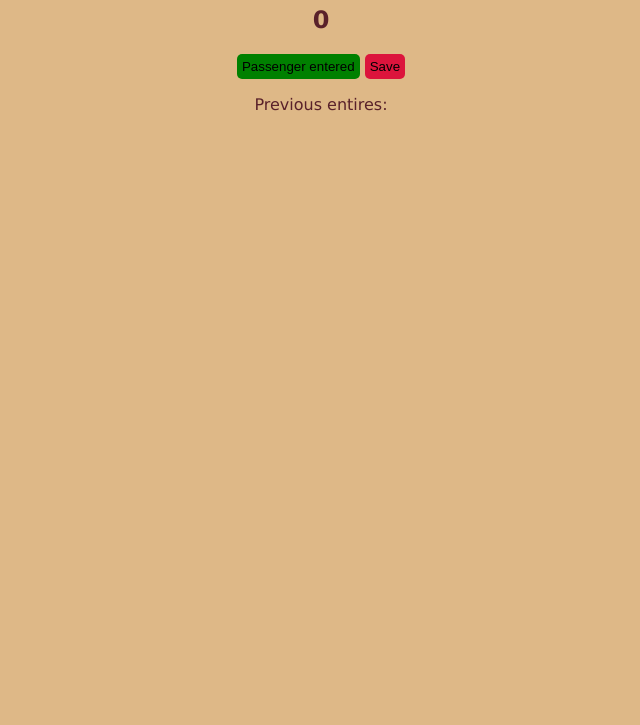
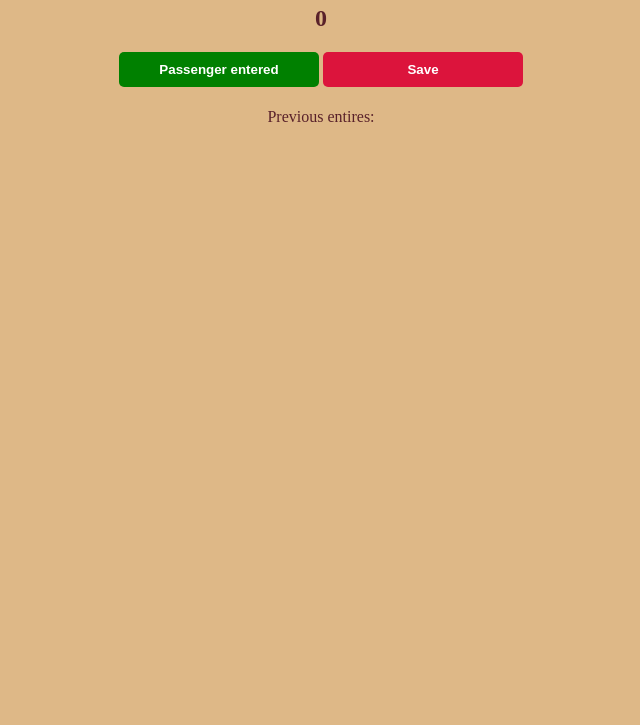
Before and after one commit to Akki-Y/coding_practice, a plain HTML site: page Javascript/index.html in a window 1280 px wide. Shown: the part 75-800 px from the top of the page, without its empty margins (319-959 px from the left). Drawn offline with Linux system fonts and the light colour scheme.

Commit message:
Modified button in css

```diff
--- a/Javascript/style.css
+++ b/Javascript/style.css
@@ -1,14 +1,18 @@
 body{
   background-color: burlywood;
   color: rgb(89, 33, 42);
-  font-family: 'Lucida Sans';
+  font-family: 'Times New Roman', Times, serif;
   text-align: center;
-
 }
 
-button{
+button {
   border: none;
-  padding: 5px;
+  padding-top: 10px;
+  padding-bottom: 10px;
+  color: white;
+  font-weight: bold;
+  width: 200px;
+  margin-bottom: 5px;
   border-radius: 5px;
   cursor: pointer;
 }
```
